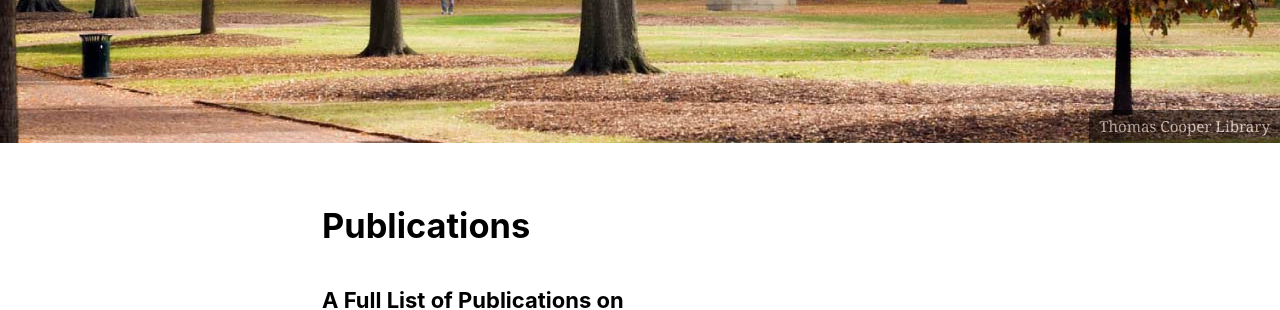
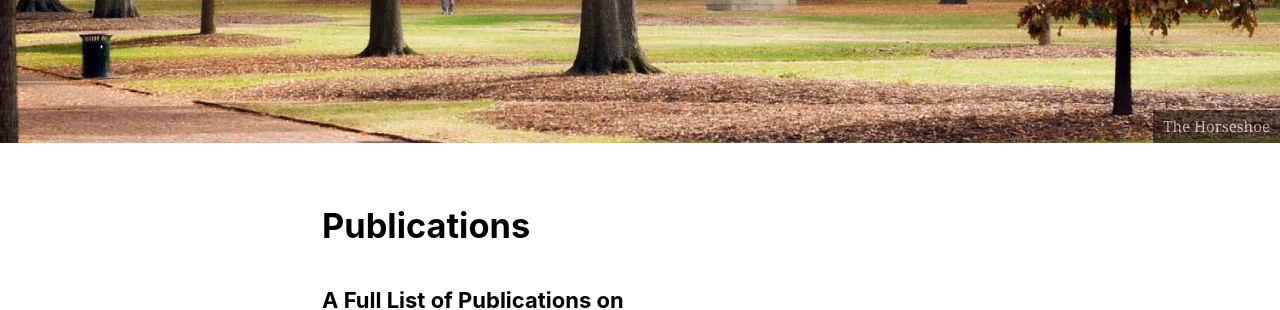
Before and after one commit to nehcgnail/nehcgnail.github.io, a Jekyll site: the page built from _pages/publications.md, in a window 1280 px wide and 900 px high, scrolled down 301 px. Shown: the part 144-454 px from the top of the window. Built offline with Jekyll 4.4.1, drawn with Linux system fonts in a browser that asks for light colours; cached includes are drawn as plain includes; nearby versions of some CDN libraries.

Commit message:
header images

```diff
--- a/_pages/publications.md
+++ b/_pages/publications.md
@@ -5,8 +5,7 @@ permalink: /publications/
 author_profile: false
 header:
   image: /assets/images/header_publications.jpg
-
-  caption: "Thomas Cooper Library"
+  caption: "The Horseshoe"
 ---
 
 ### A Full List of Publications on
```
